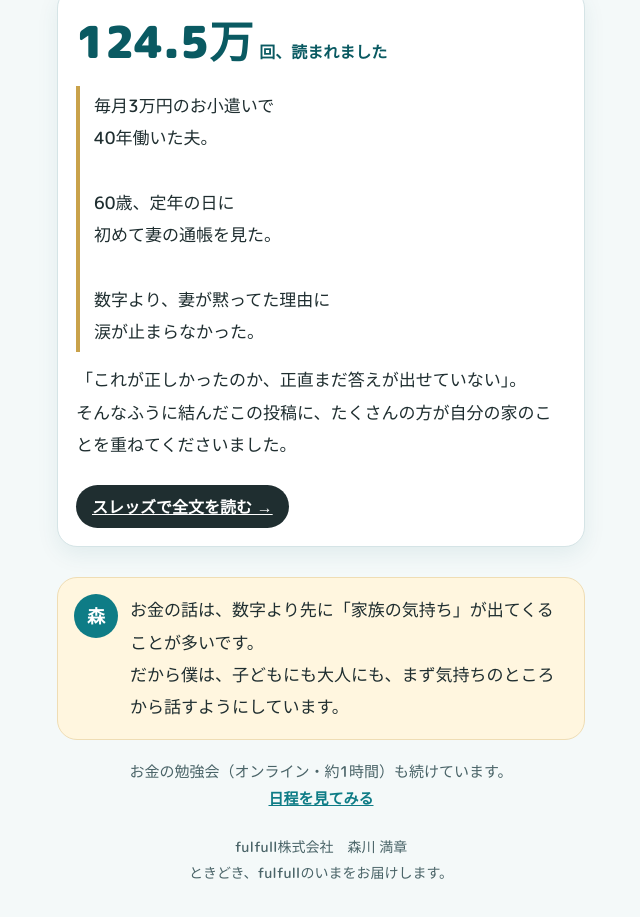
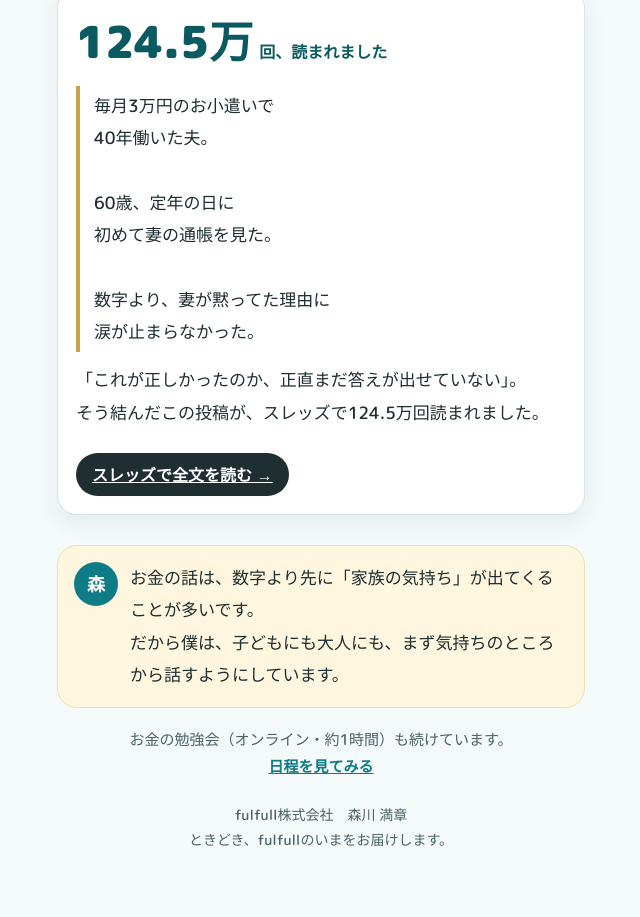
Before and after one commit to mm738966m-boop/asa, a plain HTML site: page w/m1/index.html in a window 1280 px wide. Shown: the part 2664-3581 px from the top of the page, without its empty margins (319-959 px from the left). Drawn offline with Linux system fonts and the light colour scheme.

Commit message:
m1 wording

```diff
--- a/w/m1/index.html
+++ b/w/m1/index.html
@@ -98,7 +98,7 @@ p{font-size:17px;line-height:1.9;margin:0 0 12px}
 
 数字より、妻が黙ってた理由に
 涙が止まらなかった。</div>
-<p>「これが正しかったのか、正直まだ答えが出せていない」。<br>そんなふうに結んだこの投稿に、たくさんの方が自分の家のことを重ねてくださいました。</p>
+<p>「これが正しかったのか、正直まだ答えが出せていない」。<br>そう結んだこの投稿が、スレッズで124.5万回読まれました。</p>
 <a class="go" href="https://mm738966m-boop.github.io/fulfull-links/go/?d=20261128&amp;s=m-w1-th&amp;to=https%3A%2F%2Fwww.threads.com%2F%40morikawa_fulfull%2Fpost%2FDdGXGUzER31">スレッズで全文を読む →</a>
 </div>
 </section>
```
